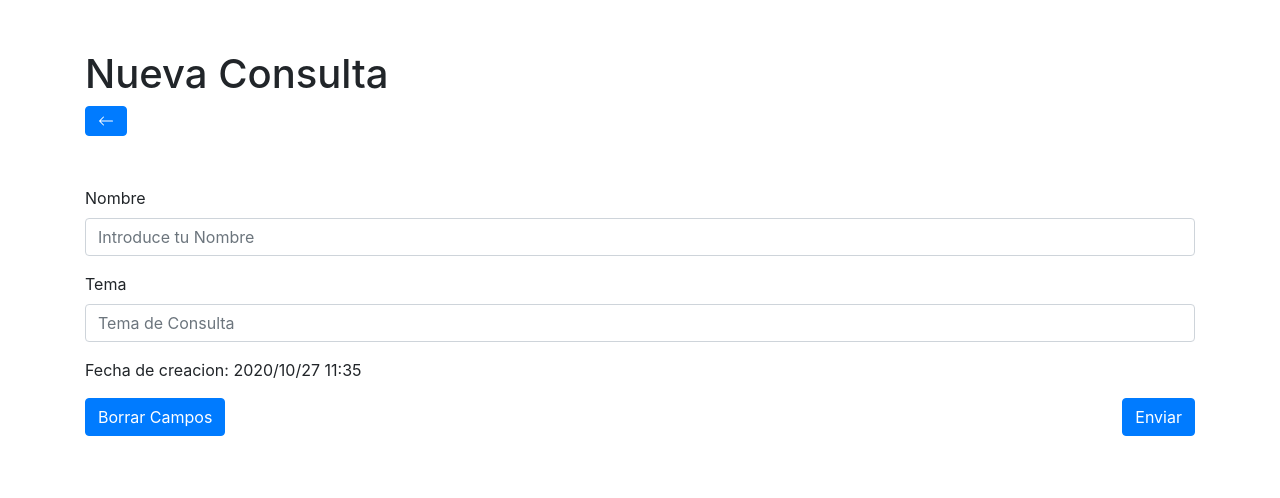
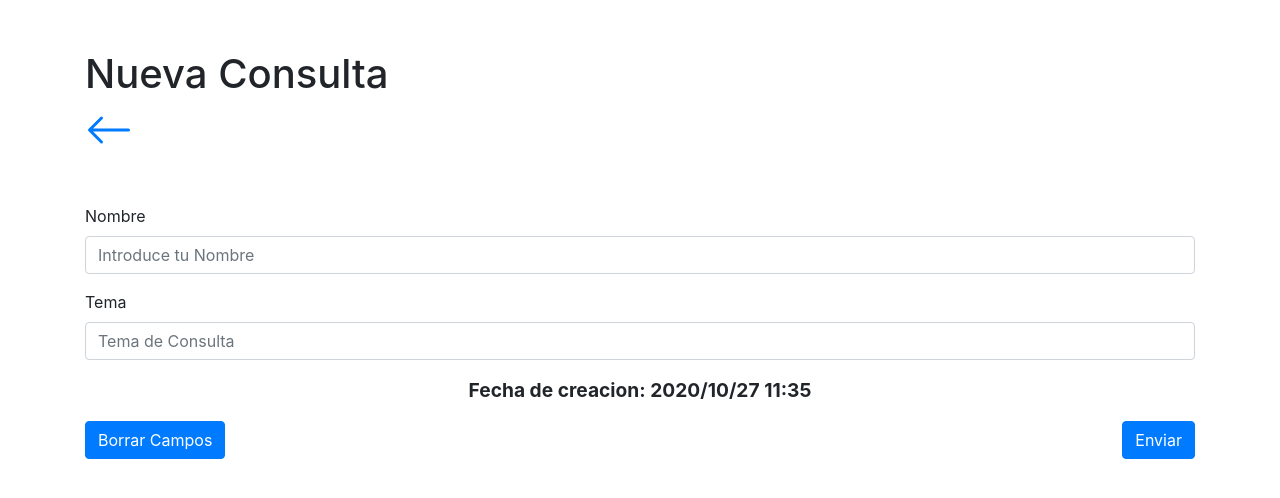
Before and after one commit to Nau-crc/CRUDo-EchoTeam, a PHP site: page /nueva-cita.php in a window 1280 px wide. Shown: the top 498 px of the page. Run offline with PHP 8.4, Linux system fonts and the light colour scheme.

Commit message:
improve UI and add fecha de creacion

```diff
--- a/nueva-cita.css
+++ b/nueva-cita.css
@@ -1,5 +1,15 @@
 .container {
   padding-top: 50px;
+}
+
+#flecha {
+  color: #007bff;
+}
+
+#back-button {
+  background-color: transparent;
+  border: none;
+  padding: 0;
 }
 
 #buttons {
@@ -7,3 +17,9 @@
   flex-direction: row;
   justify-content: space-between;
 }
+
+#fecha {
+  text-align: center;
+  font-size: larger;
+  font-weight: bold;
+}
--- a/nueva-cita.php
+++ b/nueva-cita.php
@@ -9,8 +9,8 @@
     <body>
         <header class="container">
             <h1>Nueva Consulta</h1>
-            <button type="button" class="btn btn-primary">
-                <svg width="1em" height="1em" viewBox="0 0 16 16" class="bi bi-arrow-left" fill="currentColor" xmlns="http://www.w3.org/2000/svg">
+            <button type="button" id="back-button" class="btn btn-primary" aria="volver a pagina principal">
+                <svg width="3em" height="3em" viewBox="0 0 16 16" id="flecha" class="bi bi-arrow-left" fill="currentColor" xmlns="http://www.w3.org/2000/svg">
                 <path fill-rule="evenodd" d="M15 8a.5.5 0 0 0-.5-.5H2.707l3.147-3.146a.5.5 0 1 0-.708-.708l-4 4a.5.5 0 0 0 0 .708l4 4a.5.5 0 0 0 .708-.708L2.707 8.5H14.5A.5.5 0 0 0 15 8z"/>
                 </svg>
           </button>
@@ -26,7 +26,7 @@
                 <input type="text" class="form-control" placeholder="Tema de Consulta" aria-label="tema de consulta" aria-describedby="basic-addon1">
             </div>
             <?php
-                echo "<p> Fecha de creacion: " . date("Y/m/d") . "  " . date("h:i") . "</p>";
+                echo "<p id=fecha> Fecha de creacion: " . date("Y/m/d") . "  " . date("h:i") . "</p>";
 
             ?>
             <div class="form-group" id="buttons">
```
